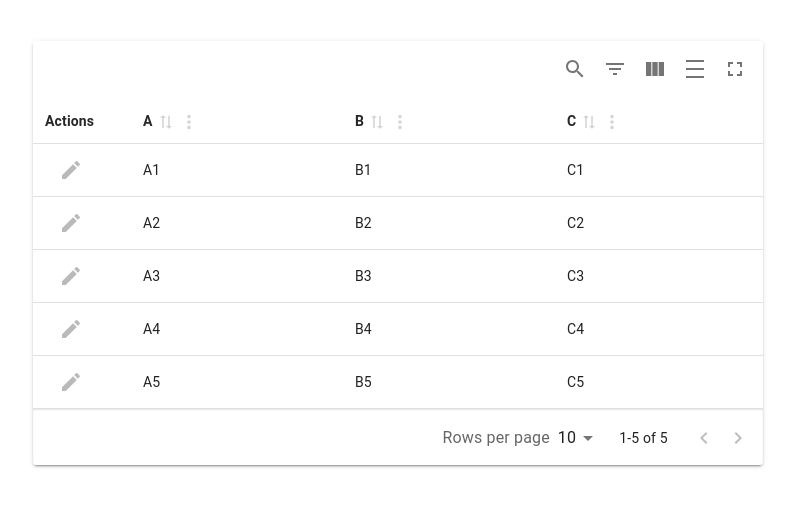
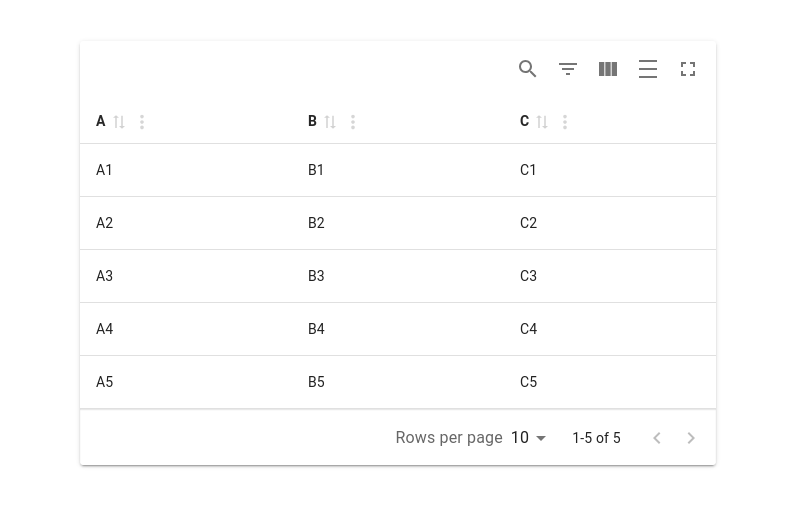
Before and after one commit to jackie-ou/headless-react-table, a React (Vite) app: page / in a window 1280 px wide. Shown: the part 147-654 px from the top of the page, without its empty margins (242-1037 px from the left). Built offline with nearby package versions, Linux system fonts and the light colour scheme.

Commit message:
Add cell inline editing

```diff
--- a/src/Table.jsx
+++ b/src/Table.jsx
@@ -1,45 +1,47 @@
 import { MaterialReactTable } from "material-react-table";
+import { useState } from "react";
 
 const generateData = () => {
   const columnLabels = ["A", "B", "C"];
   const rowsCount = 5;
   const data = [];
-
   for (let rowIndex = 0; rowIndex < rowsCount; rowIndex++) {
     const rowId = rowIndex + 1;
     const rowData = { row: rowId };
-
     for (const label of columnLabels) {
       const cellValue = `${label}${rowId}`; // Generate cell value
       rowData[label] = cellValue; // Add cell value to the row
     }
-
     data.push(rowData);
   }
-
   return data;
 };
 
 const Table = () => {
-  const columns = [
-    {
-      accessorKey: "A",
-      header: "A",
-    },
-    {
-      accessorKey: "B",
-      header: "B",
-    },
-    {
-      accessorKey: "C",
-      header: "C",
-    },
-  ];
+  const [data, setData] = useState(generateData());
+  const columnLabels = ["A", "B", "C"];
+  const columns = columnLabels.map((label) => ({
+    accessorKey: label,
+    header: label,
+    muiEditTextFieldProps: ({ cell }) => ({
+      onBlur: (event) => {
+        const updatedData = [...data];
+        const rowIndex = cell.row.index;
+        updatedData[rowIndex][label] = event.target.value; // Use dynamic label here
+        setData(updatedData);
+        console.log(data); // Log updated data for debugging
+      },
+    }),
+  }));
 
-  const data = generateData();
-  console.log(data);
-
-  return <MaterialReactTable columns={columns} data={data} enableEditing />;
+  return (
+    <MaterialReactTable
+      editDisplayMode="cell"
+      columns={columns}
+      data={data}
+      enableEditing
+    />
+  );
 };
 
 export default Table;
```
